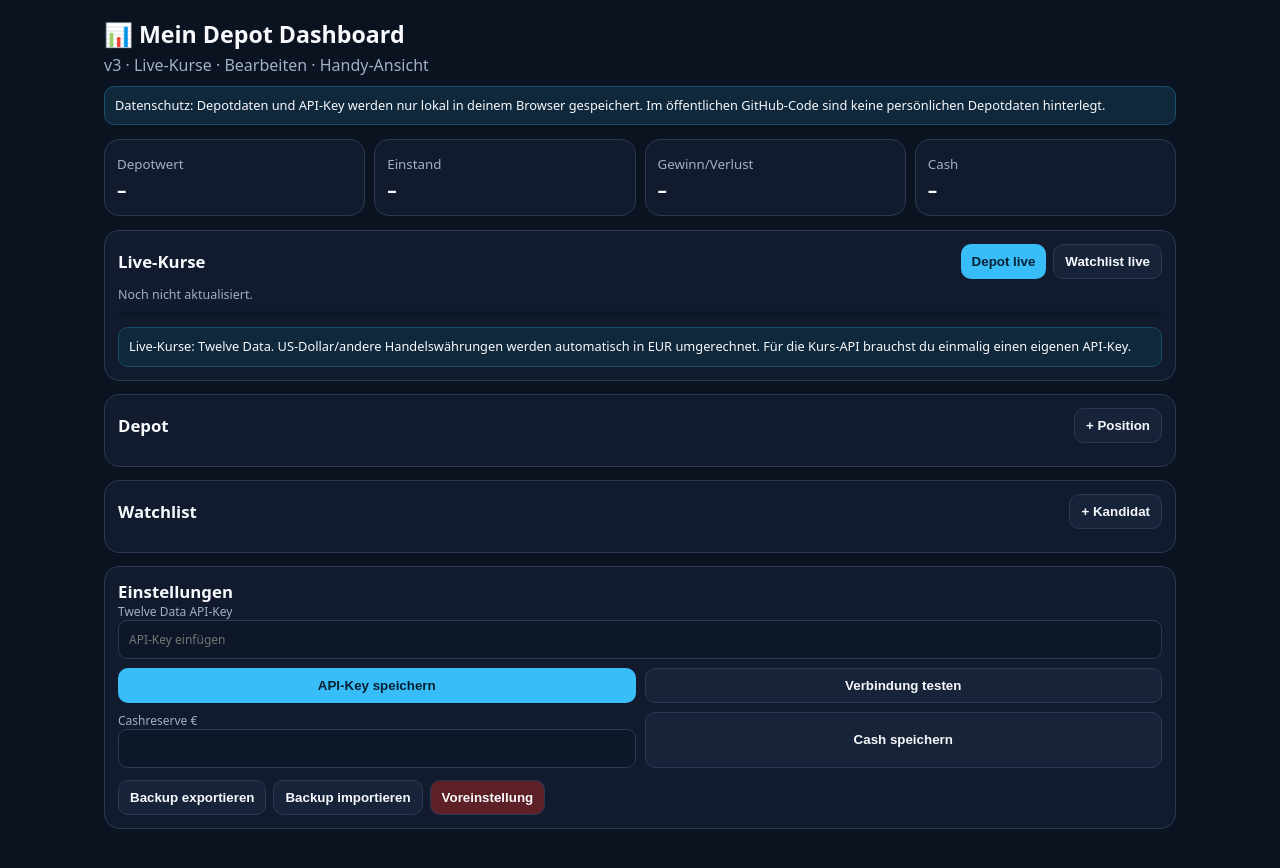
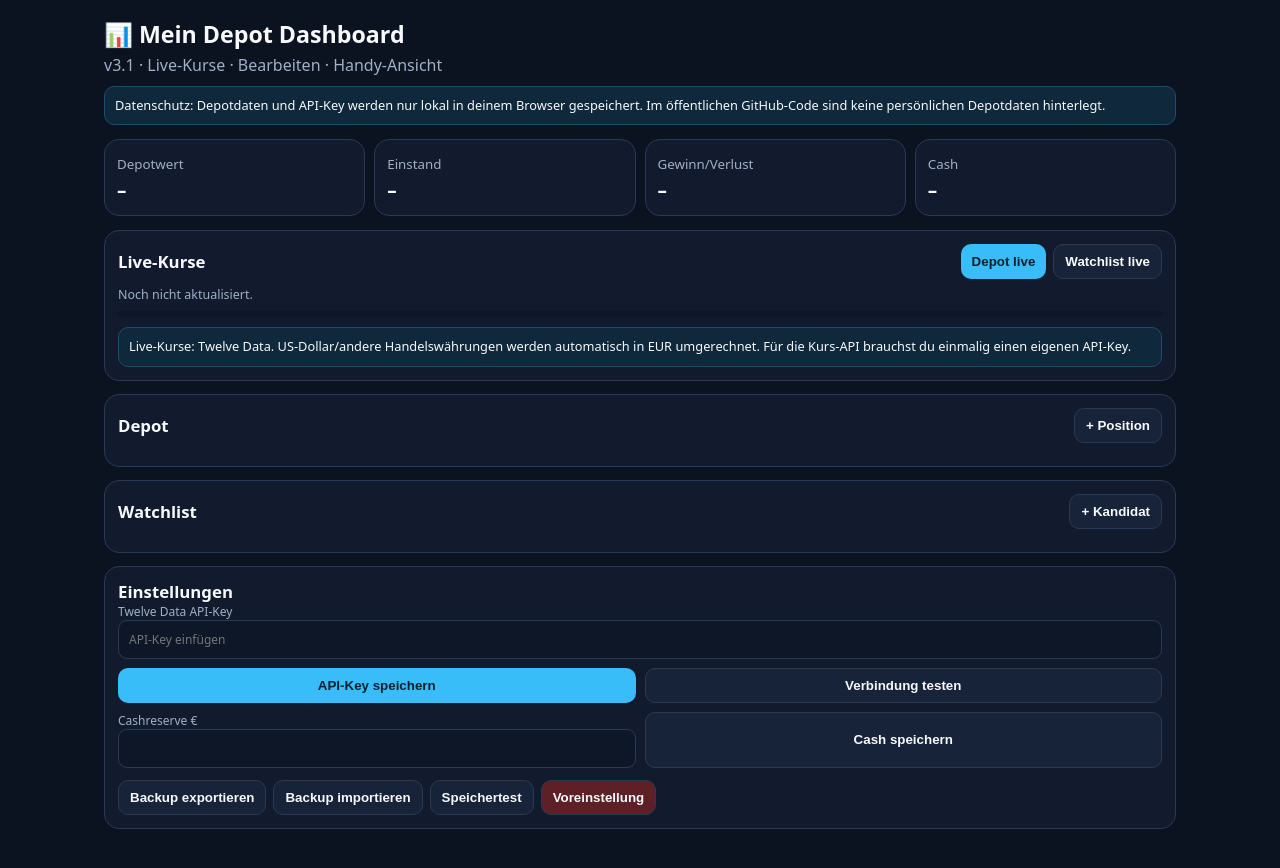
Before and after one commit to dominikschuler1978-cloud/depot-dashboard, a plain HTML site: page index.html in a window 1280 px wide. Drawn offline with Linux system fonts and the light colour scheme.

Commit message:
Add files via upload

```diff
--- a/index.html
+++ b/index.html
@@ -23,7 +23,7 @@ dialog{width:min(540px,calc(100vw - 20px));background:var(--panel);color:var(--t
 @media(max-width:700px){main{padding:10px 10px 70px}.summary{grid-template-columns:1fr 1fr}.grid{grid-template-columns:1fr}.form{grid-template-columns:1fr}.wide{grid-column:auto}.head{align-items:flex-start;flex-direction:column}.actions{width:100%}.actions .btn{flex:1}}
 </style></head>
 <body><main>
-<h1>📊 Mein Depot Dashboard</h1><div class="sub">v3 · Live-Kurse · Bearbeiten · Handy-Ansicht</div><div class="help">Datenschutz: Depotdaten und API-Key werden nur lokal in deinem Browser gespeichert. Im öffentlichen GitHub-Code sind keine persönlichen Depotdaten hinterlegt.</div>
+<h1>📊 Mein Depot Dashboard</h1><div class="sub">v3.1 · Live-Kurse · Bearbeiten · Handy-Ansicht</div><div class="help">Datenschutz: Depotdaten und API-Key werden nur lokal in deinem Browser gespeichert. Im öffentlichen GitHub-Code sind keine persönlichen Depotdaten hinterlegt.</div>
 
 <section class="summary">
 <div class="box"><small>Depotwert</small><strong id="sValue">–</strong></div>
@@ -48,7 +48,7 @@ dialog{width:min(540px,calc(100vw - 20px));background:var(--panel);color:var(--t
 <button class="btn primary" onclick="saveKey()">API-Key speichern</button><button class="btn" onclick="testApi()">Verbindung testen</button>
 <label>Cashreserve €<input id="cash" type="number" step="0.01"></label><button class="btn" onclick="saveCash()">Cash speichern</button>
 </div><div id="apiMsg" class="status"></div>
-<div class="actions" style="margin-top:12px"><button class="btn" onclick="exportData()">Backup exportieren</button><button class="btn" onclick="file.click()">Backup importieren</button><input id="file" hidden type="file" accept=".json" onchange="importData(event)"><button class="btn danger" onclick="resetData()">Voreinstellung</button></div>
+<div class="actions" style="margin-top:12px"><button class="btn" onclick="exportData()">Backup exportieren</button><button class="btn" onclick="document.getElementById('file').click()">Backup importieren</button><input id="file" hidden type="file" accept=".json,application/json,text/plain" onchange="importData(event)"><button class="btn" onclick="storageTest()">Speichertest</button><button class="btn danger" onclick="resetData()">Voreinstellung</button></div>
 </section>
 </main>
 
@@ -105,7 +105,65 @@ async function testEdited(){try{let o=obj(),q=await quote(o),f=await rate(q.c);$
 function delEdit(){if(confirm('Eintrag wirklich löschen?')){state[edit.g]=state[edit.g].filter(x=>x.id!==edit.id);save();$('dlg').close()}}
 function saveCash(){state.cash=+$('cash').value||0;save()}
 function exportData(){let b=new Blob([JSON.stringify(state,null,2)],{type:'application/json'}),a=document.createElement('a');a.href=URL.createObjectURL(b);a.download='depot-dashboard-v3-backup.json';a.click();URL.revokeObjectURL(a.href)}
-function importData(e){let f=e.target.files[0];if(!f)return;let r=new FileReader();r.onload=()=>{try{state=norm(JSON.parse(r.result));save();alert('Backup importiert.')}catch{alert('Ungültige Datei.')}};r.readAsText(f)}
+async function importData(e){
+  const input=e.target;
+  const f=input.files && input.files[0];
+  if(!f)return;
+  try{
+    let txt;
+    if(typeof f.text==='function'){
+      txt=await f.text();
+    }else{
+      txt=await new Promise((resolve,reject)=>{
+        const r=new FileReader();
+        r.onload=()=>resolve(String(r.result||''));
+        r.onerror=()=>reject(r.error||new Error('Datei konnte nicht gelesen werden.'));
+        r.readAsText(f,'UTF-8');
+      });
+    }
+    txt=String(txt||'').replace(/^\uFEFF/,'').trim();
+    if(!txt)throw new Error('Die ausgewählte Datei ist leer.');
+    const parsed=JSON.parse(txt);
+    if(!parsed || typeof parsed!=='object' || Array.isArray(parsed))
+      throw new Error('Die Datei enthält kein gültiges Depot-Backup.');
+    if(!Array.isArray(parsed.positions))
+      throw new Error('Im Backup fehlt die Depotliste „positions“.');
+    if(!Array.isArray(parsed.watch))
+      throw new Error('Im Backup fehlt die Watchlist „watch“.');
+
+    const next=norm(parsed);
+
+    try{
+      localStorage.setItem(STORE,JSON.stringify(next));
+    }catch(storageError){
+      throw new Error('Der Browser konnte die Daten nicht lokal speichern: '+(storageError.message||storageError));
+    }
+
+    state=next;
+    try{
+      render();
+    }catch(renderError){
+      throw new Error('Die Daten wurden gespeichert, konnten aber nicht angezeigt werden: '+(renderError.message||renderError));
+    }
+
+    alert(`Backup importiert: ${state.positions.length} Depotpositionen und ${state.watch.length} Watchlist-Einträge.`);
+  }catch(err){
+    alert('Import fehlgeschlagen: '+(err && err.message ? err.message : String(err)));
+  }finally{
+    input.value='';
+  }
+}
+function storageTest(){
+  try{
+    const k='depotDashboardStorageTest';
+    localStorage.setItem(k,'ok');
+    const ok=localStorage.getItem(k)==='ok';
+    localStorage.removeItem(k);
+    alert(ok?'Lokaler Speicher funktioniert.':'Lokaler Speicher konnte nicht geprüft werden.');
+  }catch(err){
+    alert('Lokaler Speicher funktioniert nicht: '+(err && err.message ? err.message : String(err)));
+  }
+}
 function resetData(){if(confirm('Voreinstellung wiederherstellen?')){state=norm(clone(PRESET));save()}}
 render();
 </script></body></html>
```
